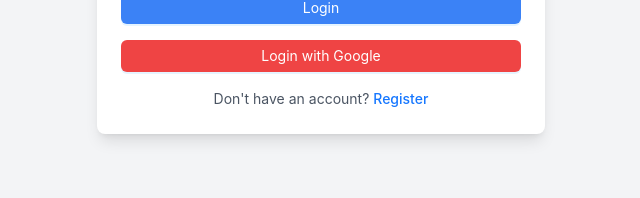
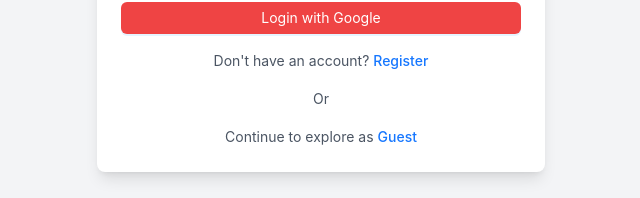
Before and after one commit to AWD-21KTPM2/study-planner-fe, a React (Vite) app: page /login in a window 1280 px wide. Shown: the part 457-655 px from the top of the page, without its empty margins (319-959 px from the left). Built offline with nearby package versions, Linux system fonts and the light colour scheme; no server answers.

Commit message:
fix: update checking authProvider when request forgot password

```diff
--- a/src/pages/login/Login.tsx
+++ b/src/pages/login/Login.tsx
@@ -169,6 +169,15 @@
               Register
             </Link>
           </div>
+          <div className='text-center'>
+            <span className='text-gray-600'>Or </span>
+          </div>
+          <div className='text-center'>
+            <span className='text-gray-600'>Continue to explore as </span>
+            <Link href='/guest' className='text-blue-500 hover:underline'>
+              Guest
+            </Link>
+          </div>
         </Form>
       </div>
 
```
Also changed, not shown: src/pages/forgot-password/ForgotPassword.tsx (+0 -28 lines).
